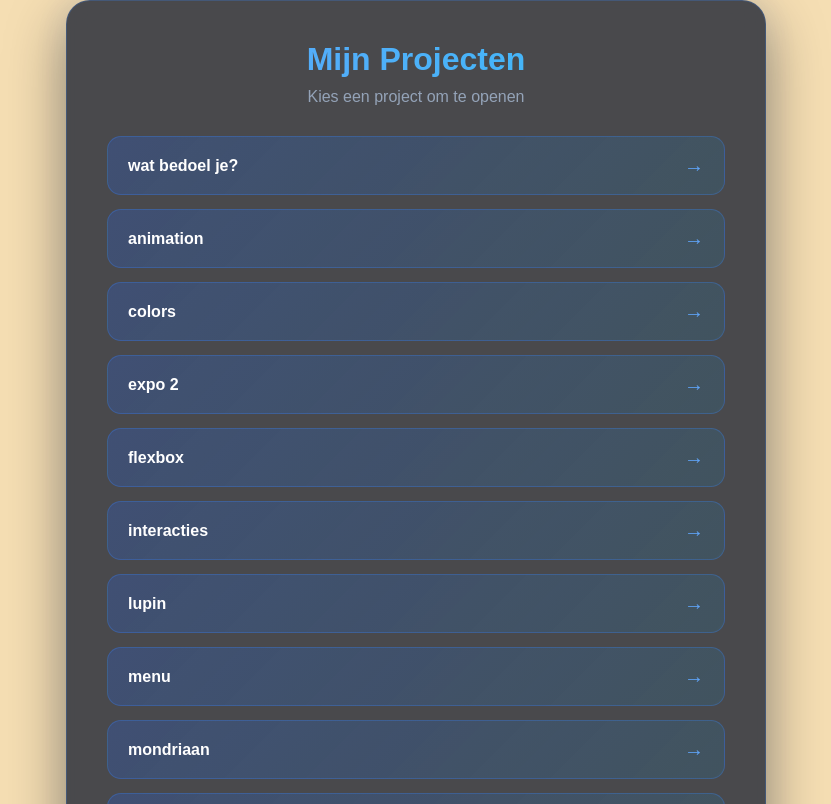
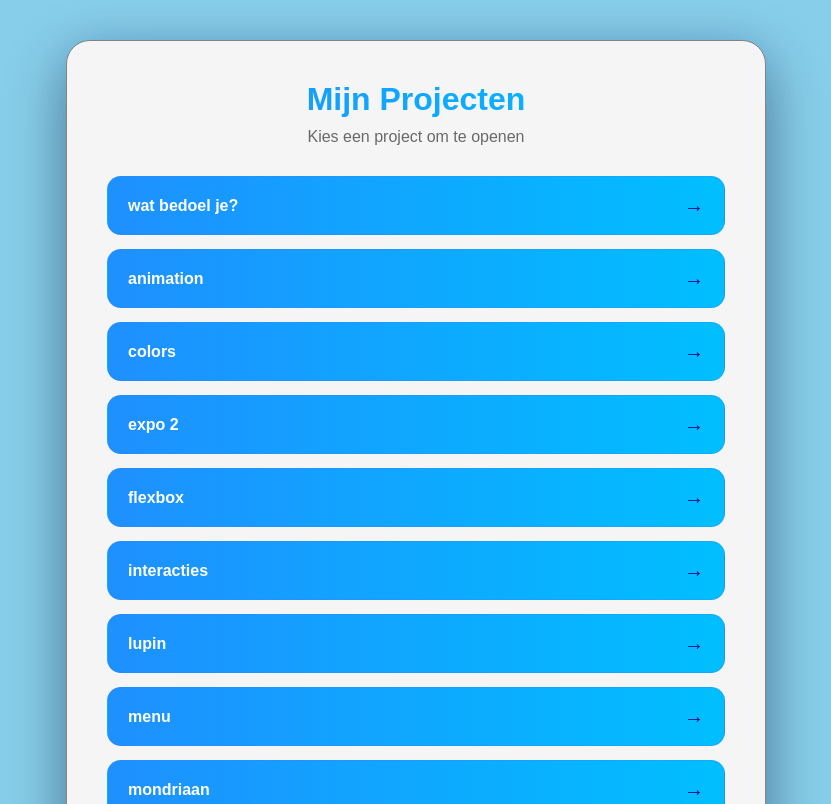
Before and after one commit to leonwesterveld/MensgerichtDesign, a plain HTML site: page index.html in a window 1280 px wide. Shown: the top 804 px of the page, without its empty margins (224-1055 px from the left). Drawn offline with Linux system fonts and the light colour scheme.

Commit message:
Revise styles for body, container, and project elements
Updated background colors and styles for various elements.

```diff
--- a/style.css
+++ b/style.css
@@ -7,30 +7,22 @@
         body {
             min-height: 100vh;
             font-family: Arial, sans-serif;
-
             display: flex;
             justify-content: center;
             align-items: center;
-
-            background: wheat;
-
+            background: skyblue;
             color: white;
+            padding: 40px;
         }
-
         .container {
             width: 90%;
             max-width: 700px;
             padding: 40px;
-
-            background: rgba(15, 23, 42, 0.75);
-            border: 1px solid rgba(59, 130, 246, 0.25);
+            background: whitesmoke;
+            border: 1px solid #838384;
             border-radius: 24px;
-
             backdrop-filter: blur(15px);
-
-            box-shadow:
-                0 20px 60px rgba(0, 0, 0, 0.4),
-                0 0 40px rgba(37, 99, 235, 0.1);
+            box-shadow: 0 20px 60px rgba(0, 0, 0, 0.4), 0 0 40px rgba(37, 99, 235, 0.1);
         }
 
         h1 {
@@ -39,14 +31,14 @@
 
             font-size: 32px;
 
-            background: linear-gradient(90deg, #60a5fa, #38bdf8);
+            background: linear-gradient(90deg, dodgerblue, deepskyblue);
             -webkit-background-clip: text;
             -webkit-text-fill-color: transparent;
         }
 
         .subtitle {
             text-align: center;
-            color: #94a3b8;
+            color: dimgray;
             margin-bottom: 30px;
         }
 
@@ -59,37 +51,20 @@
             display: flex;
             align-items: center;
             justify-content: space-between;
-
             padding: 17px 20px;
-
             color: white;
             text-decoration: none;
-
-            background: linear-gradient(
-                135deg,
-                rgba(37, 99, 235, 0.25),
-                rgba(14, 165, 233, 0.12)
-            );
-
+            background: linear-gradient(90deg, dodgerblue, deepskyblue);
             border: 1px solid rgba(59, 130, 246, 0.3);
             border-radius: 14px;
-
             transition: 0.2s ease;
         }
 
         .project:hover {
             transform: translateY(-3px);
-
-            background: linear-gradient(
-                135deg,
-                rgba(37, 99, 235, 0.45),
-                rgba(14, 165, 233, 0.25)
-            );
-
-            border-color: rgba(96, 165, 250, 0.7);
-
-            box-shadow:
-                0 8px 25px rgba(37, 99, 235, 0.2);
+            background: linear-gradient( 135deg, royalblue, lightblue);
+            border-color: cornflowerblue;
+            box-shadow: 0 8px 25px rgba(37, 99, 235, 0.2);
         }
 
         .project-name {
@@ -98,7 +73,7 @@
         }
 
         .arrow {
-            color: #60a5fa;
+            color: navy;
             font-size: 20px;
 
             transition: 0.2s ease;
```
